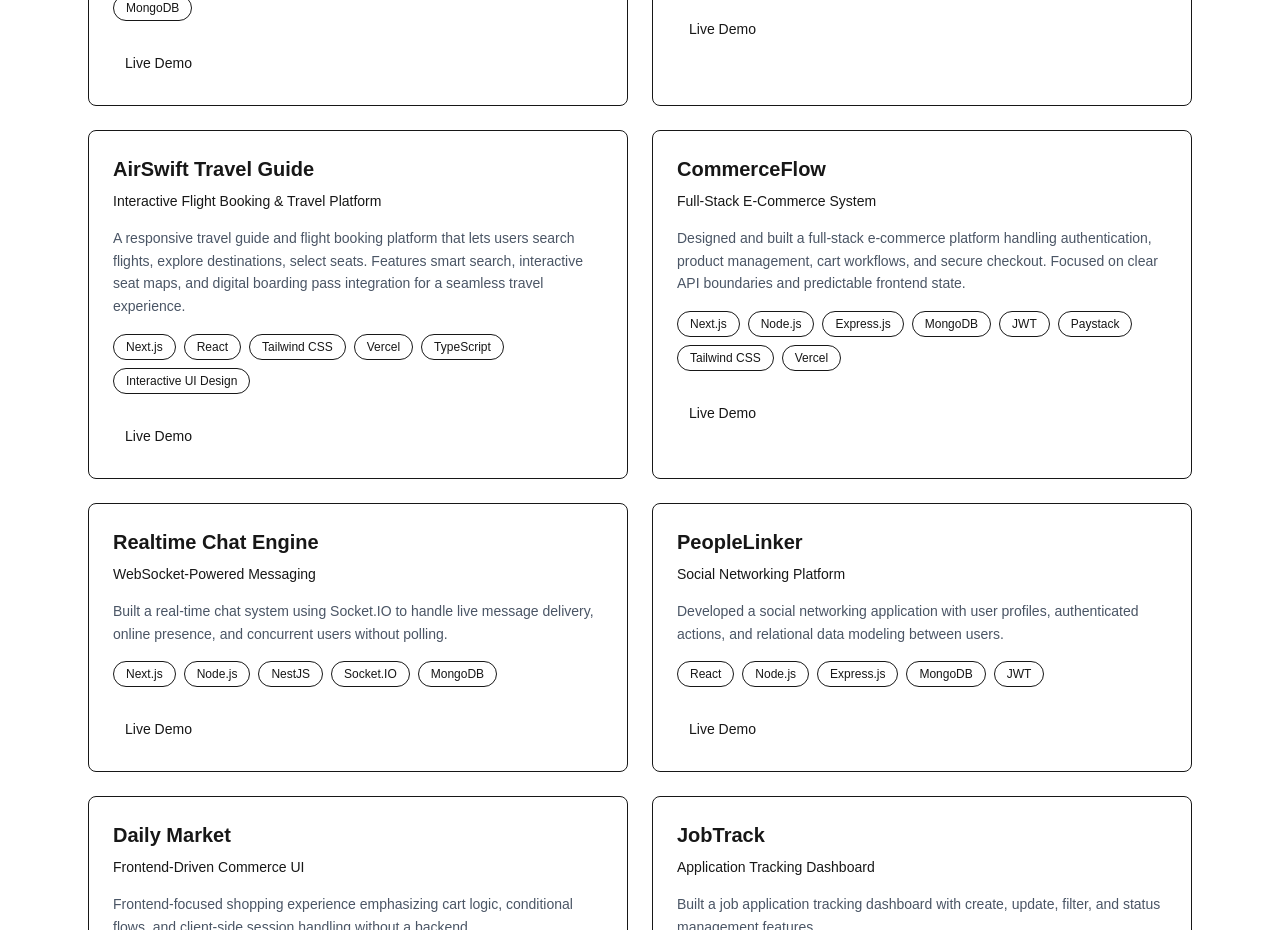
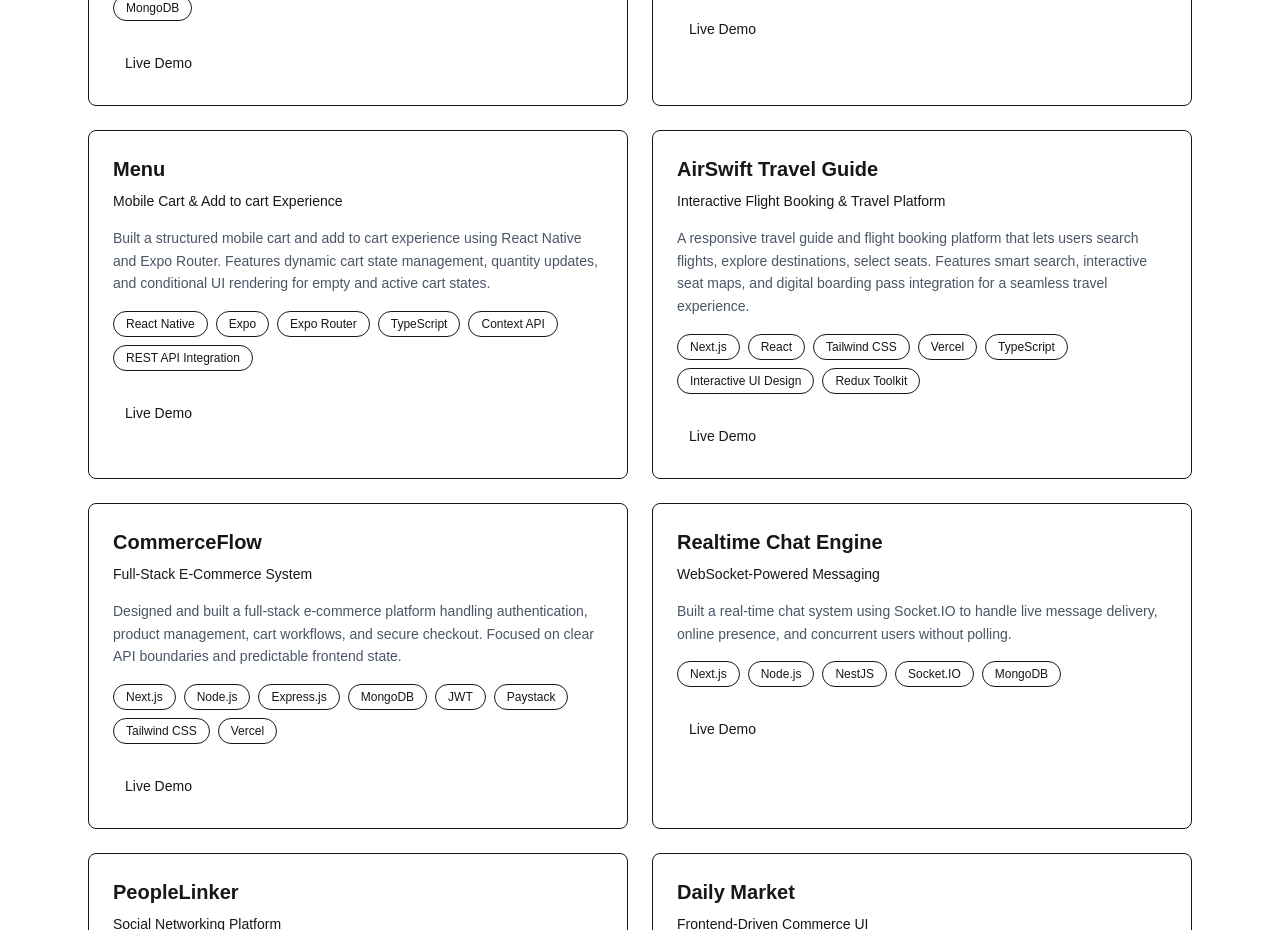
Before and after one commit to Precious2712/my-portfolio, a Next.js app: page / in a window 1280 px wide. Shown: the part 2640-3570 px from the top of the page. Built offline with nearby package versions, Linux system fonts and the light colour scheme.

Commit message:
Added new project

```diff
--- a/src/data/project.ts
+++ b/src/data/project.ts
@@ -31,10 +31,27 @@ export const projects = [
             "Tailwind CSS",
             "TypeScript",
         ],
-        link: "https://expo.dev/artifacts/eas/vs6pZBPt6jaot2wJ2NrXxy.apk",
+        link: "https://expo.dev/artifacts/eas/qnucGpahKDfzo5dRrDnbWp.apk",
         liveDemo: true,
     },
-
+    {
+        title: "Menu",
+        subtitle: "Mobile Cart & Add to cart Experience",
+        description:
+            "Built a structured mobile cart and add to cart experience using React Native and Expo Router. Features dynamic cart state management, quantity updates, and conditional UI rendering for empty and active cart states.",
+        impact:
+            "Demonstrates real-world e-commerce cart logic, context-driven state management, dynamic pricing updates, and clean mobile UI architecture.",
+        technologies: [
+            "React Native",
+            "Expo",
+            "Expo Router",
+            "TypeScript",
+            "Context API",
+            "REST API Integration"
+        ],
+        link: "https://expo.dev/artifacts/eas/peLX4WiQkJi5MnopvF82sp.apk",
+        liveDemo: true,
+    },
     {
         title: "AirSwift Travel Guide",
         subtitle: "Interactive Flight Booking & Travel Platform",
@@ -48,7 +65,8 @@ export const projects = [
             "Tailwind CSS",
             "Vercel",
             "TypeScript",
-            "Interactive UI Design"
+            "Interactive UI Design",
+            "Redux Toolkit"
         ],
         link: "https://travel-guide-nine-topaz.vercel.app/",
         liveDemo: true,
```
